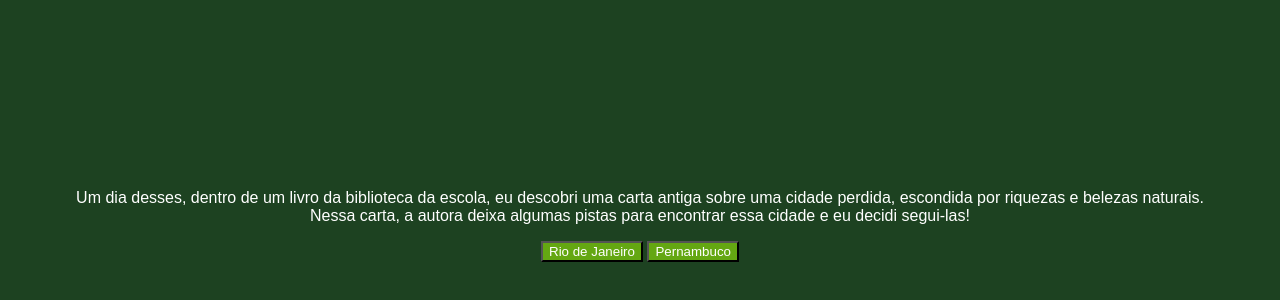
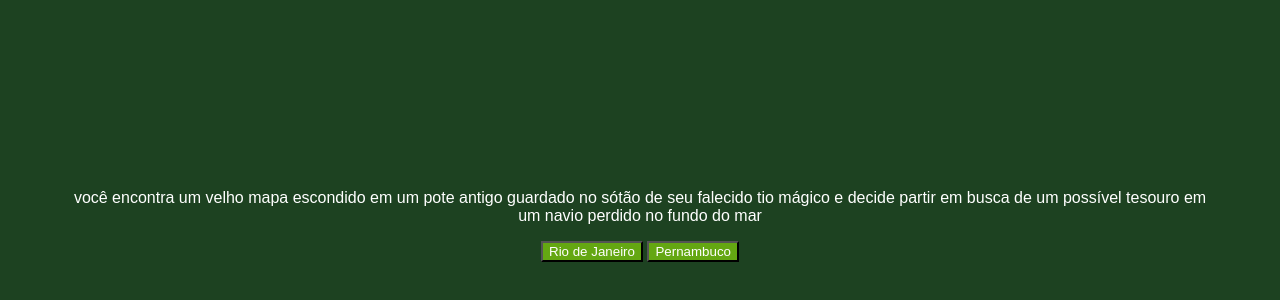
Before and after one commit to jefferson2m3/aventura, a plain HTML site: page index.html in a window 1280 px wide. Shown: the part 142-442 px from the top of the page. Drawn offline with Linux system fonts and the light colour scheme; a web font is replaced by a local one.

Commit message:
Update index.html

```diff
--- a/index.html
+++ b/index.html
@@ -13,7 +13,7 @@
     <main>
         <div class="passo ativo" id="passo-0">
             <img src="img/cenario-passo0.png" alt="">
-            <p>Um dia desses, dentro de um livro da biblioteca da escola, eu descobri uma carta antiga sobre uma cidade perdida, escondida por riquezas e belezas naturais. Nessa carta, a autora deixa algumas pistas para encontrar essa cidade e eu decidi segui-las!</p>
+            <p>você encontra um velho mapa escondido em um pote antigo guardado no sótão de seu falecido tio mágico e decide partir em busca de um possível tesouro em um navio  perdido no fundo do mar</p>
             <button class="btn-proximo" data-proximo="1">Rio de Janeiro</button>
             <button class="btn-proximo" data-proximo="2">Pernambuco</button>
         </div>
```
